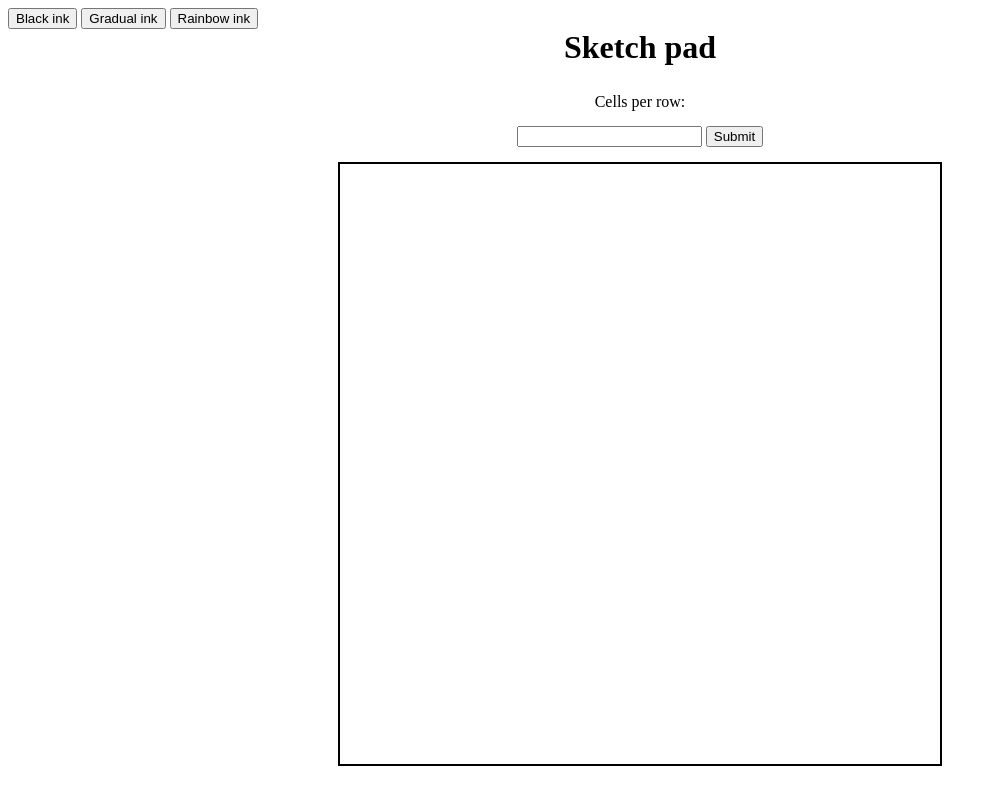
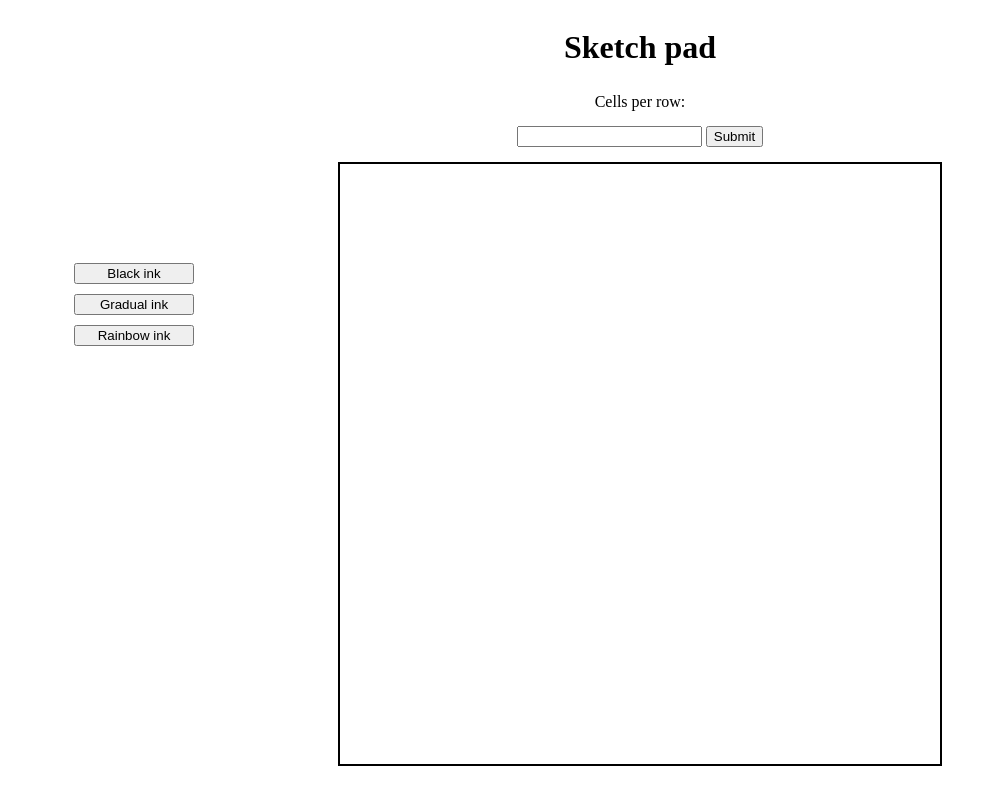
Before and after one commit to orlambda/the-odin-project, a plain HTML site: page fundamentals/etch-a-sketch/index.html in a window 1280 px wide. Shown: the whole page, without its empty margins (0-997 px from the left). Drawn offline with Linux system fonts and the light colour scheme.

Commit message:
Increase button size and add margins

```diff
--- a/fundamentals/etch-a-sketch/styles.css
+++ b/fundamentals/etch-a-sketch/styles.css
@@ -6,6 +6,8 @@
 .left_content {
     flex: 1;
     flex-basis: 200px;
+    display: flex;
+    flex-direction: column;
 }
 
 .main_content {
@@ -51,3 +53,16 @@
 form {
     margin: 15px;
 }
+
+.buttons {
+    padding-top: 250px;
+    display: flex;
+    flex-direction: column;
+    align-items: center;
+}
+
+.buttons button {
+    min-width: 120px;
+    min-height: 20px;
+    margin: 5px;
+}
```
